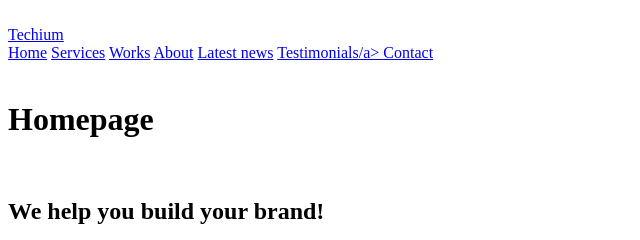
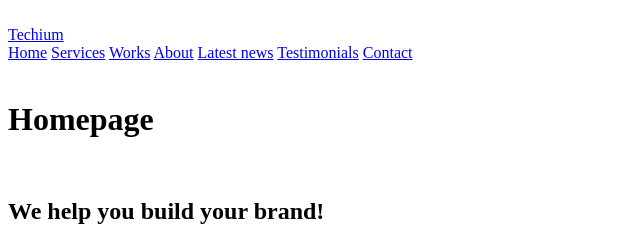
Before and after one commit to sa3ina/holbertonschool-web_front_end, a plain HTML site: page html_advanced/20-index.html in a window 1280 px wide. Shown: the top 240 px of the page, 0-640 px from the left. Drawn offline with Linux system fonts and the light colour scheme.

Commit message:
task added

```diff
--- a/html_advanced/20-index.html
+++ b/html_advanced/20-index.html
@@ -26,7 +26,7 @@
                 <a href="#works">Works</a>
                 <a href="#about">About</a>
                 <a href="#latest_news">Latest news</a>
-                <a href="#testimonials">Testimonials/a>
+                <a href="#testimonials">Testimonials</a>
                 <a href="#contact">Contact</a>
             </nav>
     </header>
```
